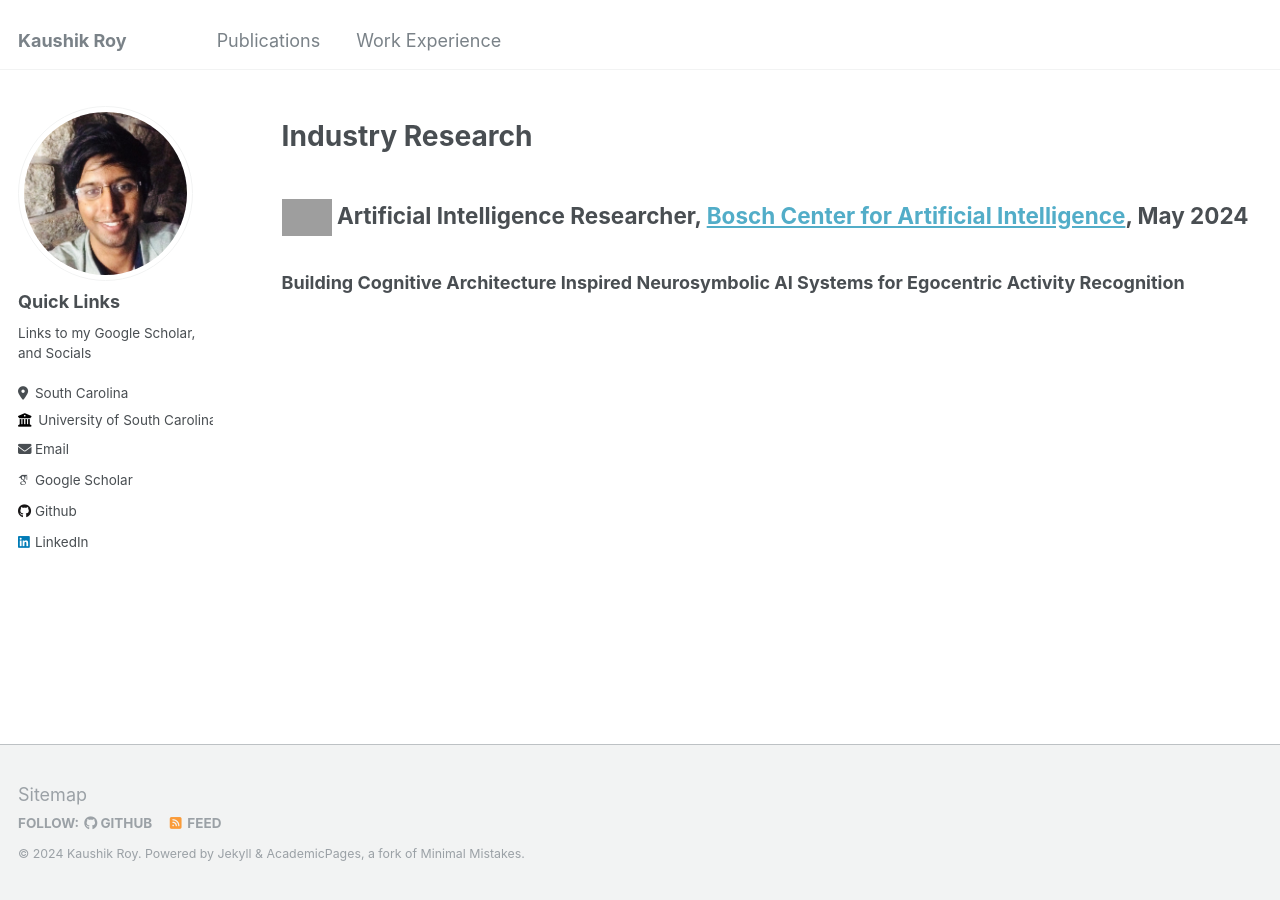
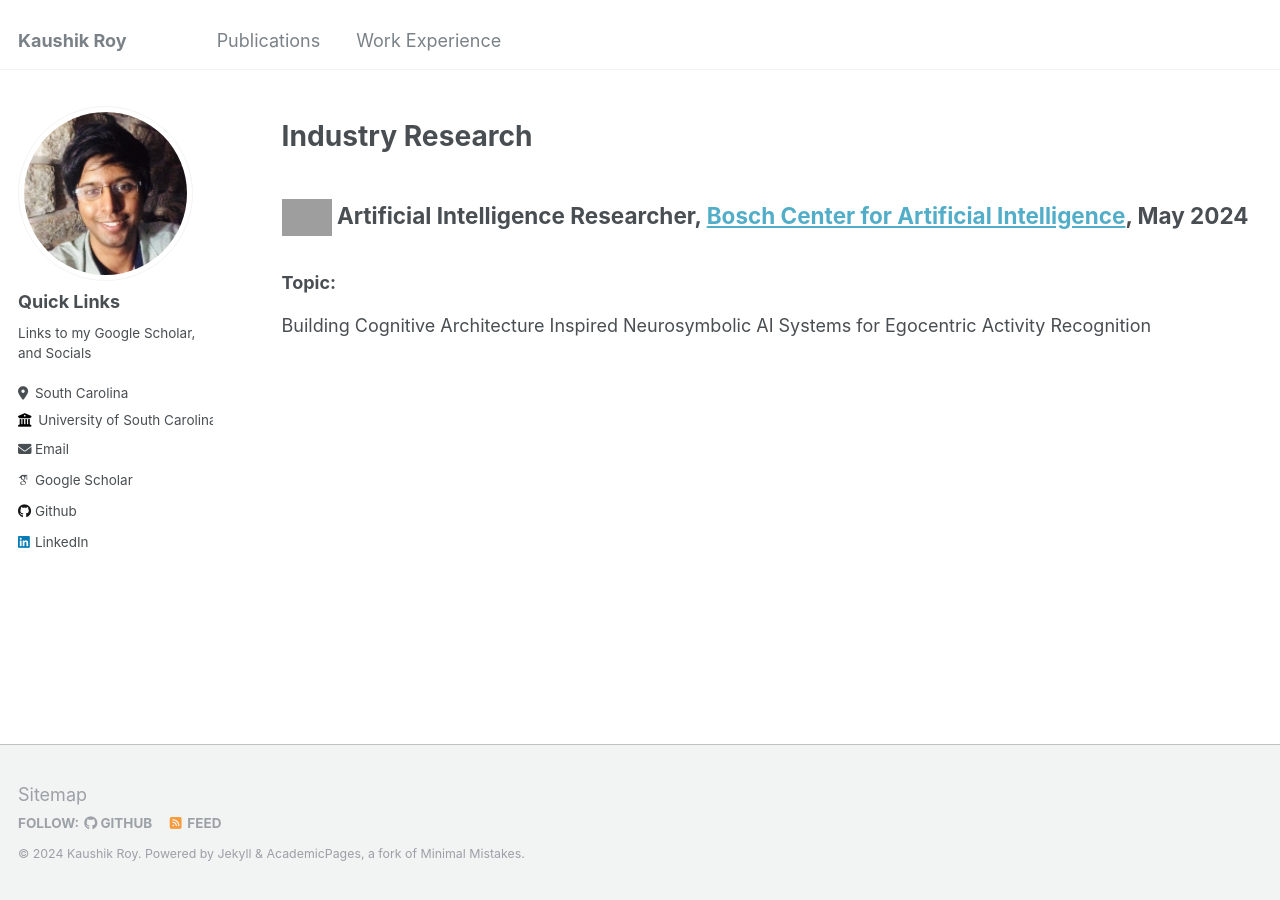
Before and after one commit to kauroy1994/home, a Jekyll site: the page built from _pages/cv.md, in a window 1280 px wide. Built offline with Jekyll 4.4.1, drawn with Linux system fonts in a browser that asks for light colours; some web fonts are replaced; grey boxes are pictures that could not be loaded.

Commit message:
Update cv.md

```diff
--- a/_pages/cv.md
+++ b/_pages/cv.md
@@ -11,4 +11,5 @@ Industry Research
 ======
 
 ## <img src="https://github.com/kauroy1994/home/assets/57400980/8891649c-c178-41b9-8182-18d9c138fc95" width="50" height="50"> Artificial Intelligence Researcher, [Bosch Center for Artificial Intelligence](https://www.bosch-ai.com/), May 2024
-###  Building Cognitive Architecture Inspired Neurosymbolic AI Systems for Egocentric Activity Recognition
+###  Topic:
+Building Cognitive Architecture Inspired Neurosymbolic AI Systems for Egocentric Activity Recognition
```
